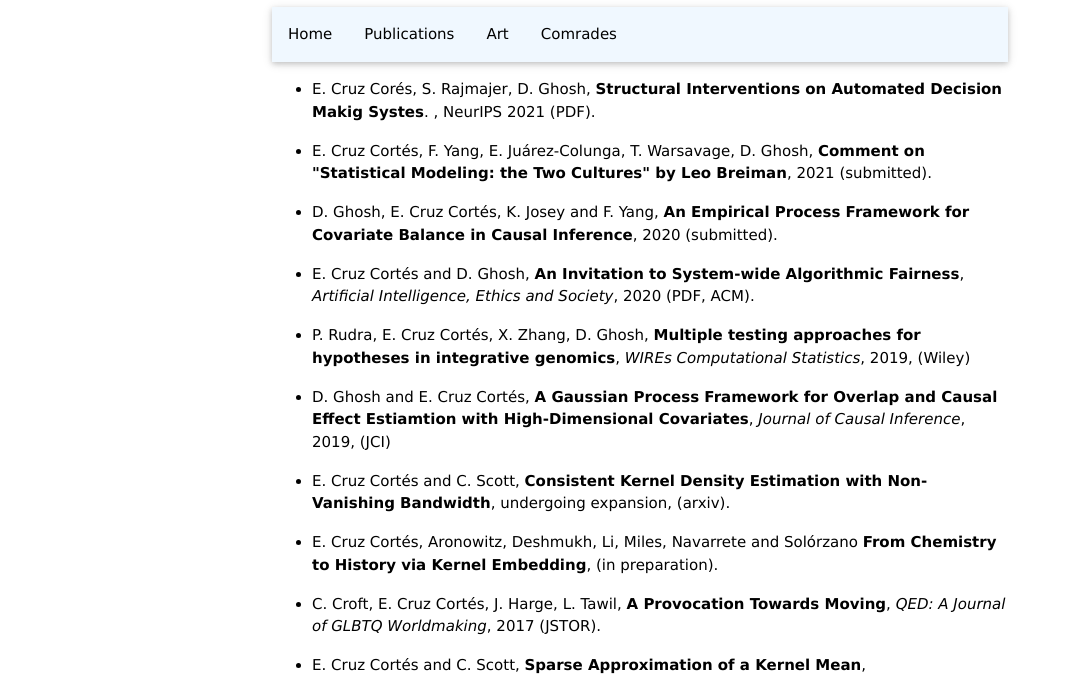
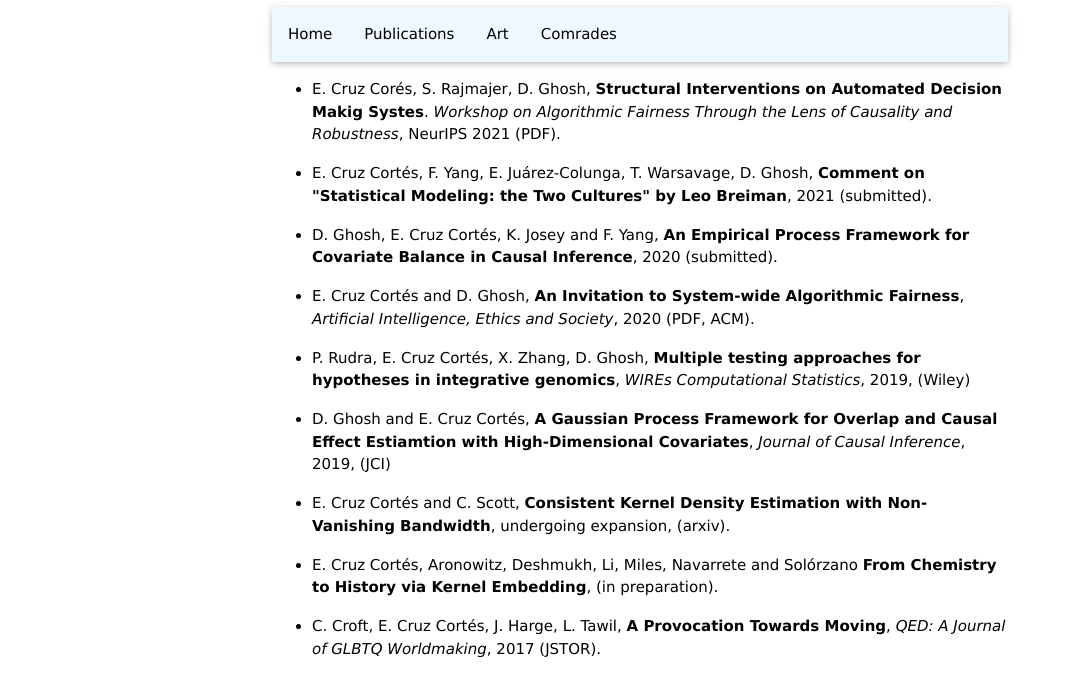
Before and after one commit to efrencc/efrencc.github.io, a plain HTML site: page publications.html in a window 1280 px wide. Shown: the part 67-741 px from the top of the page, without its empty margins (0-1071 px from the left). Drawn offline with nearby package versions, Linux system fonts and the light colour scheme.

Commit message:
Update publications.html

```diff
--- a/publications.html
+++ b/publications.html
@@ -28,7 +28,7 @@
     <ul>
 	<p><li>
 	    E. Cruz Cor&eacute;s, S. Rajmajer, D. Ghosh,
-		<b>Structural Interventions on Automated Decision Makig Systes</b>. <Workshop on Algorithmic Fairness Through the Lens of Causality and Robustness>, NeurIPS 2021 (<a href = "https://github.com/efrencc/efrencc.github.io/blob/master/files/structural_interventions_afcr_neurips_2021.pdf">PDF</a>).
+		<b>Structural Interventions on Automated Decision Makig Systes</b>. <em>Workshop on Algorithmic Fairness Through the Lens of Causality and Robustness</em>, NeurIPS 2021 (<a href = "https://github.com/efrencc/efrencc.github.io/blob/master/files/structural_interventions_afcr_neurips_2021.pdf">PDF</a>).
 	   </li>
 	</p>
         <p><li>
```
